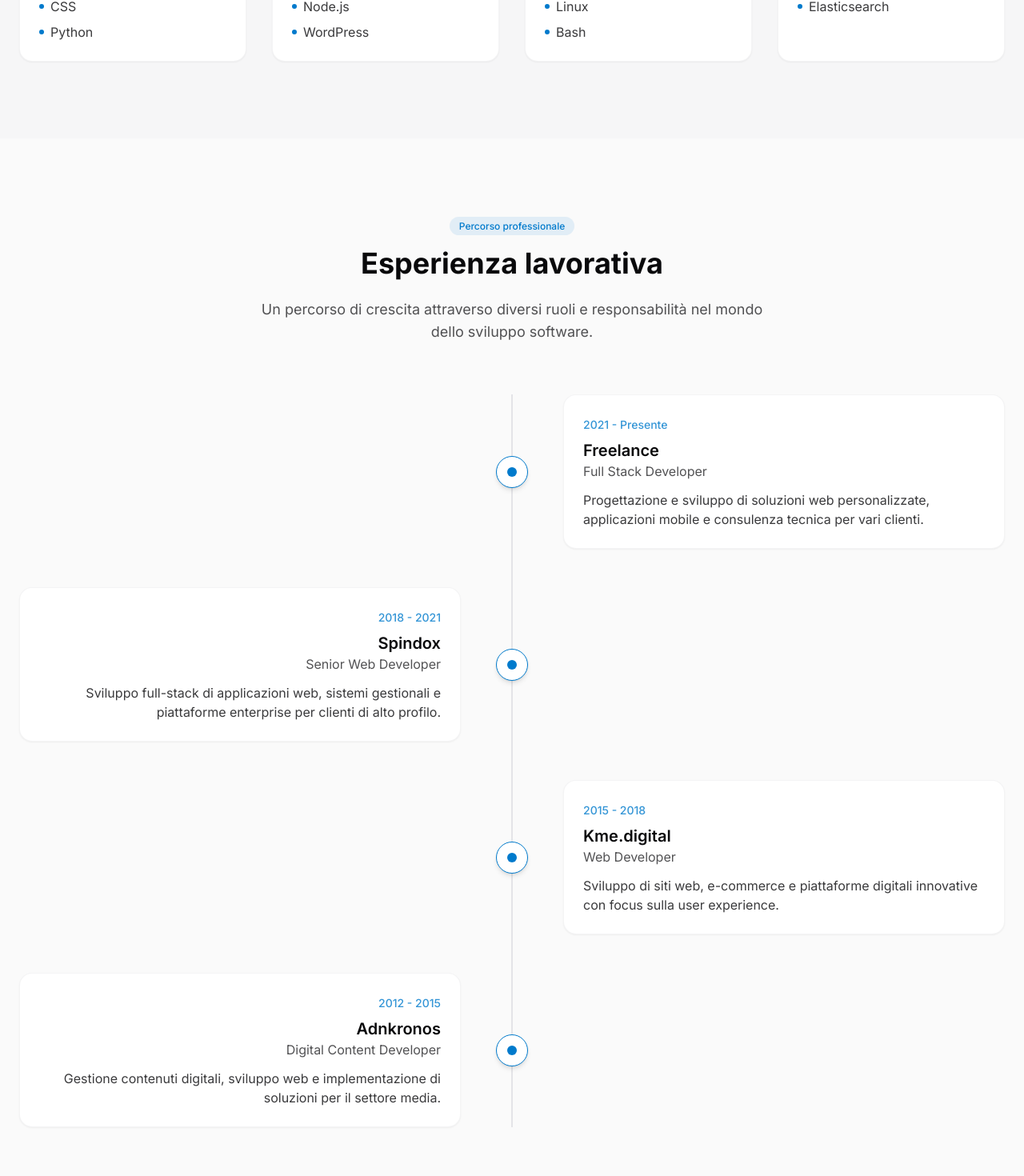
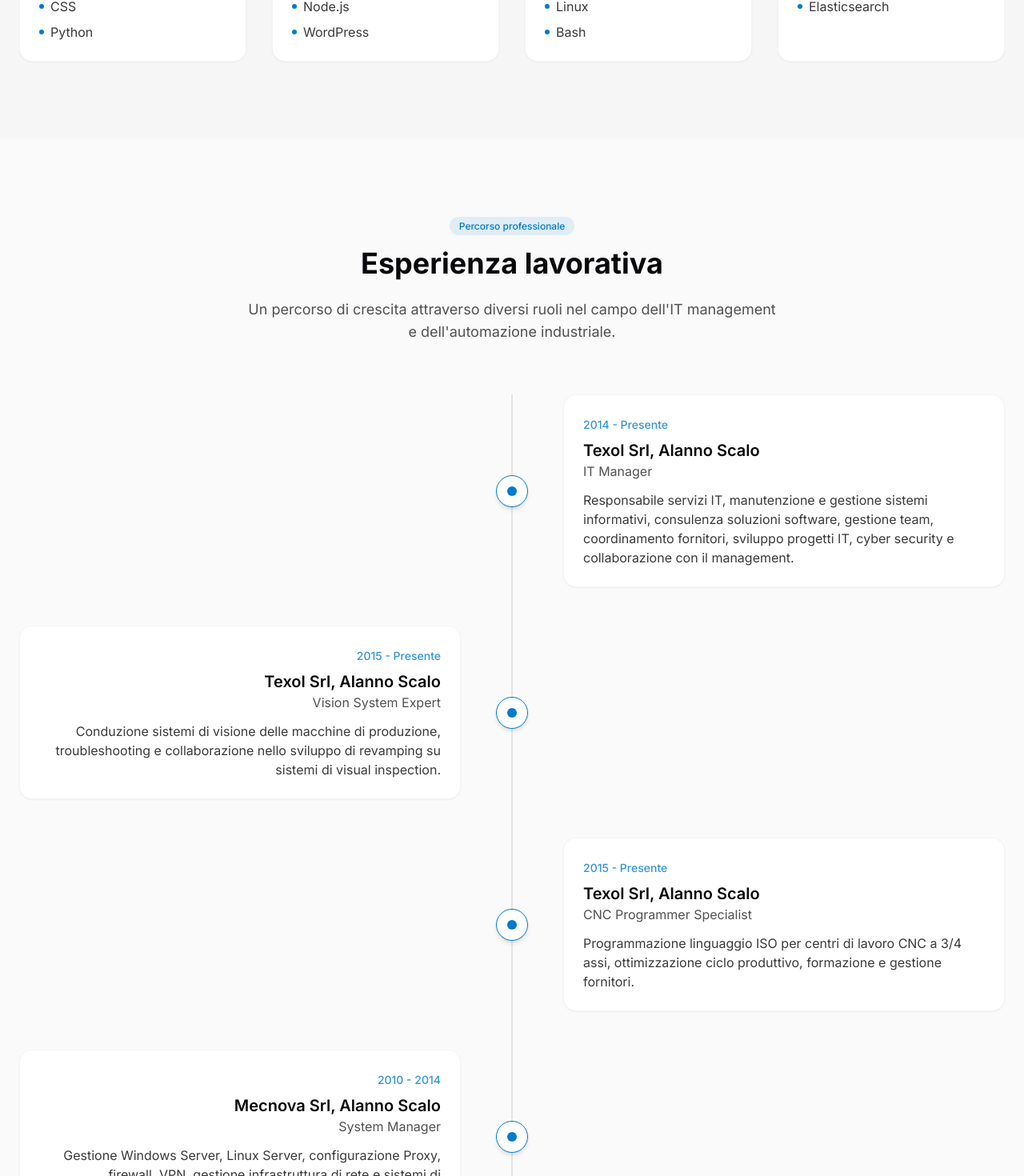
Before and after one commit to iamenzo83/personal-landing-connector, a React (Vite) app: page / in a window 1280 px wide. Shown: the part 1321-2791 px from the top of the page at 80% size. Built offline with nearby package versions, Linux system fonts and the light colour scheme.

Commit message:
Update experience information
Updates the experience section with new information provided.

```diff
--- a/src/components/ExperienceSection.tsx
+++ b/src/components/ExperienceSection.tsx
@@ -10,28 +10,28 @@ type Experience = {
 
 const experiences: Experience[] = [
   {
-    period: "2021 - Presente",
-    company: "Freelance",
-    position: "Full Stack Developer",
-    description: "Progettazione e sviluppo di soluzioni web personalizzate, applicazioni mobile e consulenza tecnica per vari clienti."
+    period: "2014 - Presente",
+    company: "Texol Srl, Alanno Scalo",
+    position: "IT Manager",
+    description: "Responsabile servizi IT, manutenzione e gestione sistemi informativi, consulenza soluzioni software, gestione team, coordinamento fornitori, sviluppo progetti IT, cyber security e collaborazione con il management."
   },
   {
-    period: "2018 - 2021",
-    company: "Spindox",
-    position: "Senior Web Developer",
-    description: "Sviluppo full-stack di applicazioni web, sistemi gestionali e piattaforme enterprise per clienti di alto profilo."
+    period: "2015 - Presente",
+    company: "Texol Srl, Alanno Scalo",
+    position: "Vision System Expert",
+    description: "Conduzione sistemi di visione delle macchine di produzione, troubleshooting e collaborazione nello sviluppo di revamping su sistemi di visual inspection."
   },
   {
-    period: "2015 - 2018",
-    company: "Kme.digital",
-    position: "Web Developer",
-    description: "Sviluppo di siti web, e-commerce e piattaforme digitali innovative con focus sulla user experience."
+    period: "2015 - Presente",
+    company: "Texol Srl, Alanno Scalo",
+    position: "CNC Programmer Specialist",
+    description: "Programmazione linguaggio ISO per centri di lavoro CNC a 3/4 assi, ottimizzazione ciclo produttivo, formazione e gestione fornitori."
   },
   {
-    period: "2012 - 2015",
-    company: "Adnkronos",
-    position: "Digital Content Developer",
-    description: "Gestione contenuti digitali, sviluppo web e implementazione di soluzioni per il settore media."
+    period: "2010 - 2014",
+    company: "Mecnova Srl, Alanno Scalo",
+    position: "System Manager",
+    description: "Gestione Windows Server, Linux Server, configurazione Proxy, firewall, VPN, gestione infrastruttura di rete e sistemi di autenticazione centralizzati."
   }
 ];
 
@@ -67,7 +67,7 @@ const ExperienceSection = () => {
             transition={{ duration: 0.5, delay: 0.2 }}
             className="text-lg text-foreground/70 max-w-2xl mx-auto"
           >
-            Un percorso di crescita attraverso diversi ruoli e responsabilità nel mondo dello sviluppo software.
+            Un percorso di crescita attraverso diversi ruoli nel campo dell'IT management e dell'automazione industriale.
           </motion.p>
         </div>
 
--- a/src/components/ProfileSection.tsx
+++ b/src/components/ProfileSection.tsx
@@ -12,7 +12,7 @@ const ProfileSection = () => {
       >
         <div className="inline-block mb-4">
           <span className="px-3 py-1 text-xs font-medium bg-primary/10 text-primary rounded-full">
-            Full Stack Developer
+            IT Manager
           </span>
         </div>
 
@@ -21,8 +21,8 @@ const ProfileSection = () => {
         </h1>
 
         <p className="text-lg md:text-xl text-foreground/80 leading-relaxed max-w-2xl mb-8">
-          Sviluppatore a tutto tondo con passione per l'innovazione e il design.
-          Trasformo le idee complesse in soluzioni digitali eleganti e funzionali.
+          Professionista IT con esperienza nella gestione di sistemi informativi e automazione industriale.
+          Specializzato in soluzioni tecnologiche, sistemi di visione e programmazione CNC.
         </p>
 
         <div className="inline-flex gap-5 mt-2">
```
